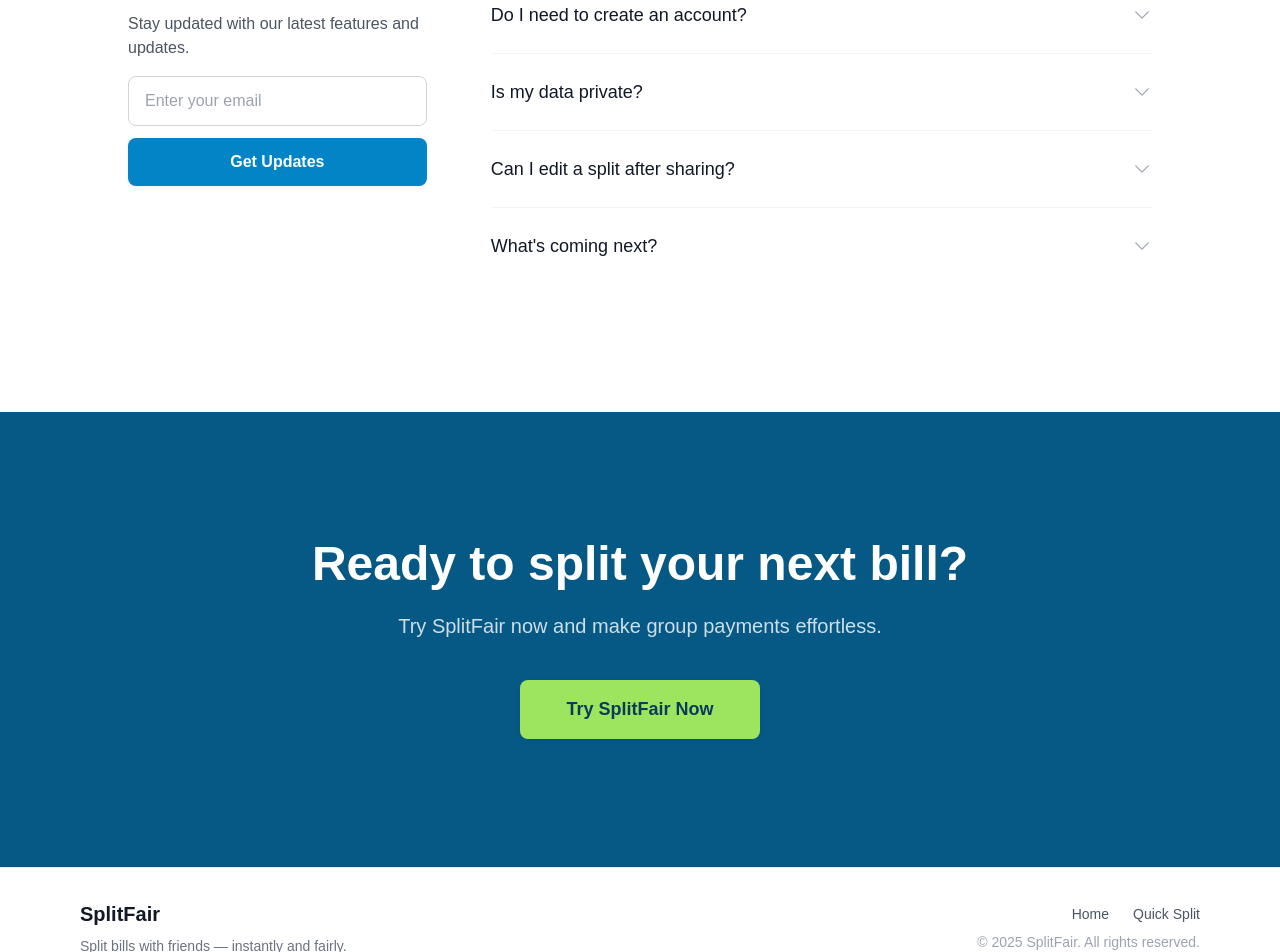
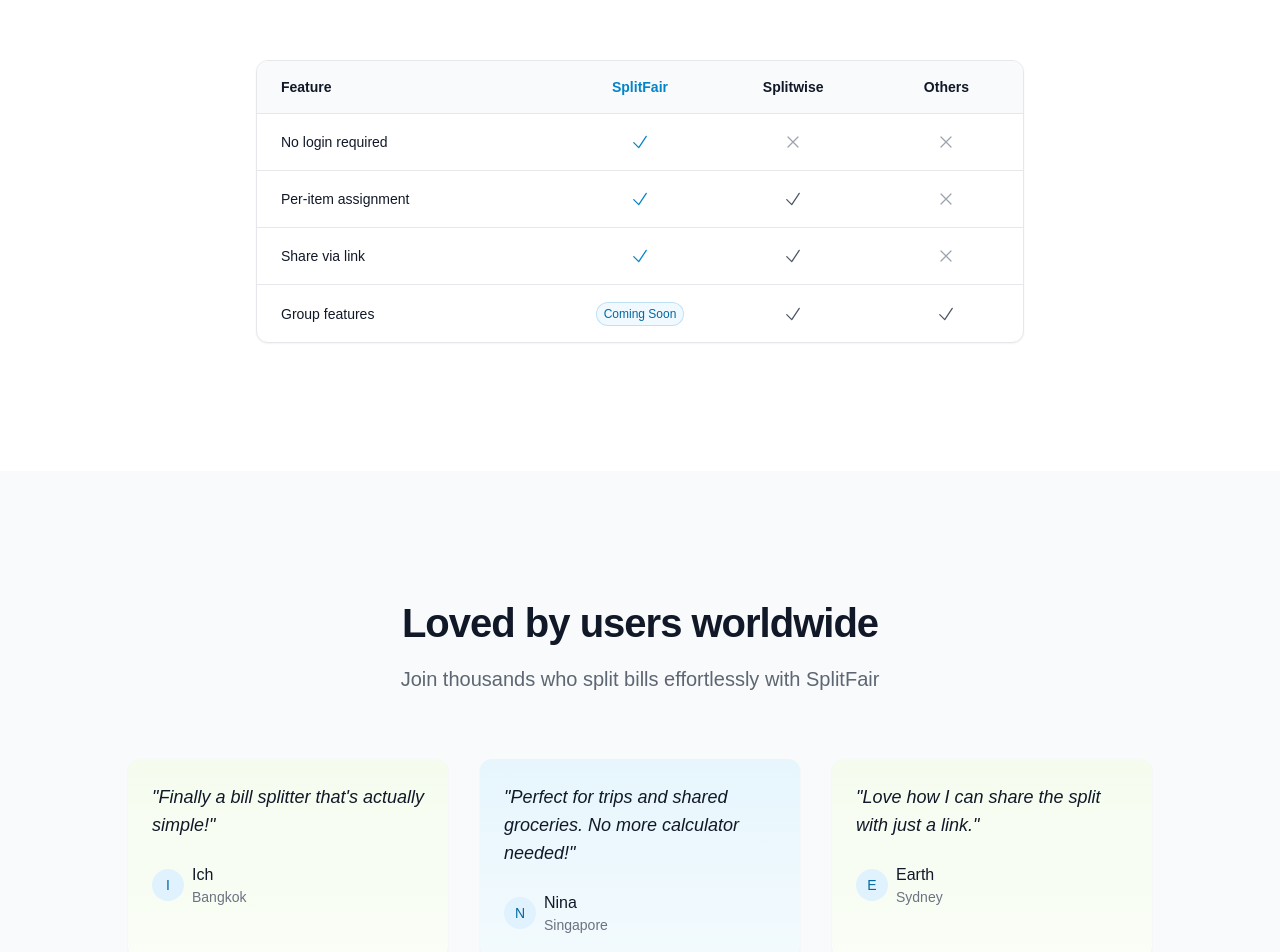
Before and after one commit to ichkrub/billsplit_app, a React (Vite) app: page / in a window 1280 px wide. Shown: the part 1760-2712 px from the top of the page. Built offline with nearby package versions, Linux system fonts and the light colour scheme; no server answers; a web font is replaced by a local one.

Commit message:
Added social proof and comparison sections to the landing page

```diff
--- a/src/pages/landing/LandingPage.tsx
+++ b/src/pages/landing/LandingPage.tsx
@@ -1,7 +1,7 @@
 import { useState } from 'react'
 import { motion } from 'framer-motion'
 import { Link } from 'react-router-dom'
-import { LightBulbIcon, UserGroupIcon, LinkIcon, ChevronDownIcon, LockClosedIcon } from '@heroicons/react/24/outline'
+import { LightBulbIcon, UserGroupIcon, LinkIcon, ChevronDownIcon, LockClosedIcon, CheckIcon, XMarkIcon } from '@heroicons/react/24/outline'
 import { styleGuide } from '../../styles/styleGuide'
 
 const benefits = [
@@ -19,6 +19,33 @@
 		icon: <LinkIcon className="h-8 w-8 text-secondary-700 mx-auto" />, // 🔗
 		title: 'Shareable',
 		desc: 'Generate a link in one click — no app required.',
+	},
+]
+
+const comparisons = [
+	{
+		feature: 'No login required',
+		splitfair: true,
+		splitwise: false,
+		others: false,
+	},
+	{
+		feature: 'Per-item assignment',
+		splitfair: true,
+		splitwise: true,
+		others: false,
+	},
+	{
+		feature: 'Share via link',
+		splitfair: true,
+		splitwise: true,
+		others: false,
+	},
+	{
+		feature: 'Group features',
+		splitfair: 'coming-soon',
+		splitwise: true,
+		others: true,
 	},
 ]
 
@@ -156,6 +183,155 @@
 					</div>
 				</div>
 			</section>
+
+			{/* Comparison Section */}
+			<section className={`${styleGuide.spacing.section.base} w-full bg-white`}>
+				<div className={styleGuide.spacing.container}>
+					<motion.div
+						className="max-w-2xl mx-auto text-center mb-16"
+						initial={{ opacity: 0, y: 20 }}
+						whileInView={{ opacity: 1, y: 0 }}
+						viewport={{ once: true }}
+						transition={{ duration: 0.6 }}
+					>
+						<div className="max-w-2xl mx-auto text-center mb-12">
+							<h2 className={styleGuide.typography.h2}>
+								Why choose SplitFair?
+							</h2>
+							<p className={styleGuide.typography.subtitle.section}>
+								See how we compare to other bill-splitting solutions
+							</p>
+						</div>
+					</motion.div>
+
+					<motion.div
+						className="max-w-3xl mx-auto"
+						initial={{ opacity: 0, y: 20 }}
+						whileInView={{ opacity: 1, y: 0 }}
+						viewport={{ once: true }}
+						transition={{ delay: 0.2, duration: 0.6 }}
+					>
+						<div className="overflow-hidden rounded-xl border border-gray-200 bg-white shadow-sm">
+							<table className="w-full table-fixed">
+								<thead>
+									<tr className="border-b border-gray-200 bg-gray-50">
+										<th className="w-[40%] py-4 px-6 text-left text-sm font-semibold text-gray-900">Feature</th>
+										<th className="w-[20%] py-4 px-4 text-center text-sm font-semibold text-primary-600">SplitFair</th>
+										<th className="w-[20%] py-4 px-4 text-center text-sm font-semibold text-gray-900">Splitwise</th>
+										<th className="w-[20%] py-4 px-4 text-center text-sm font-semibold text-gray-900">Others</th>
+									</tr>
+								</thead>
+								<tbody className="divide-y divide-gray-200">
+									{comparisons.map((item, i) => (
+										<tr key={i} className="hover:bg-gray-50 transition-colors">
+											<td className="py-4 px-6 align-middle">
+												<span className="text-sm font-medium text-gray-900">{item.feature}</span>
+											</td>
+											<td className="py-4 px-4 text-center align-middle">
+												{item.splitfair === true && (
+													<CheckIcon className="h-5 w-5 text-primary-600 mx-auto" />
+												)}
+												{item.splitfair === false && (
+													<XMarkIcon className="h-5 w-5 text-gray-400 mx-auto" />
+												)}
+												{item.splitfair === 'coming-soon' && (
+													<span className="inline-flex items-center rounded-full bg-primary-50 px-2 py-1 text-xs font-medium text-primary-700 ring-1 ring-inset ring-primary-600/20">
+														Coming Soon
+													</span>
+												)}
+											</td>
+											<td className="py-4 px-4 text-center align-middle">
+												{item.splitwise ? (
+													<CheckIcon className="h-5 w-5 text-gray-600 mx-auto" />
+												) : (
+													<XMarkIcon className="h-5 w-5 text-gray-400 mx-auto" />
+												)}
+											</td>
+											<td className="py-4 px-4 text-center align-middle">
+												{item.others ? (
+													<CheckIcon className="h-5 w-5 text-gray-600 mx-auto" />
+												) : (
+													<XMarkIcon className="h-5 w-5 text-gray-400 mx-auto" />
+												)}
+											</td>
+										</tr>
+									))}
+								</tbody>
+							</table>
+						</div>
+					</motion.div>
+				</div>
+			</section>
+
+			{/* Testimonials Section */}
+			<section className={`${styleGuide.spacing.section.base} w-full bg-gray-50`}>
+				<div className={styleGuide.spacing.container}>
+					<motion.div
+						className="max-w-2xl mx-auto text-center mb-16"
+						initial={{ opacity: 0, y: 20 }}
+						whileInView={{ opacity: 1, y: 0 }}
+						viewport={{ once: true }}
+						transition={{ duration: 0.6 }}
+					>
+						<h2 className={styleGuide.typography.h2}>
+							Loved by users worldwide
+						</h2>
+						<p className={styleGuide.typography.subtitle.section}>
+							Join thousands who split bills effortlessly with SplitFair
+						</p>
+					</motion.div>
+
+					<div className="grid grid-cols-1 md:grid-cols-3 gap-8 max-w-5xl mx-auto">
+						{[
+							{
+								quote: "Finally a bill splitter that's actually simple!",
+								author: "Ich",
+								location: "Bangkok",
+								gradient: "from-secondary-500/10 to-secondary-500/5"
+							},
+							{
+								quote: "Perfect for trips and shared groceries. No more calculator needed!",
+								author: "Nina",
+								location: "Singapore",
+								gradient: "from-primary-500/10 to-primary-500/5"
+							},
+							{
+								quote: "Love how I can share the split with just a link.",
+								author: "Earth",
+								location: "Sydney",
+								gradient: "from-secondary-500/10 to-secondary-500/5"
+							}
+						].map((testimonial, i) => (
+							<motion.div
+								key={i}
+								className={`${styleGuide.components.card.base} bg-gradient-to-b ${testimonial.gradient}`}
+								initial={{ opacity: 0, y: 20 }}
+								whileInView={{ opacity: 1, y: 0 }}
+								viewport={{ once: true }}
+								transition={{ delay: i * 0.1, duration: 0.6 }}
+							>
+								<div className="flex flex-col gap-6">
+									<div className="flex-1">
+										<p className="text-lg text-gray-900 italic">"{testimonial.quote}"</p>
+									</div>
+									<div className="flex items-center gap-2">
+										<div className="h-8 w-8 rounded-full bg-primary-100 flex items-center justify-center">
+											<span className="text-sm font-medium text-primary-700">
+												{testimonial.author[0]}
+											</span>
+										</div>
+										<div>
+											<p className="font-medium text-gray-900">{testimonial.author}</p>
+											<p className="text-sm text-gray-500">{testimonial.location}</p>
+										</div>
+									</div>
+								</div>
+							</motion.div>
+						))}
+					</div>
+				</div>
+			</section>
+
 			{/* FAQ Section */}
 			<section className={`${styleGuide.spacing.section.base} w-full bg-white`}>
 				<div className={styleGuide.spacing.container}>
```
